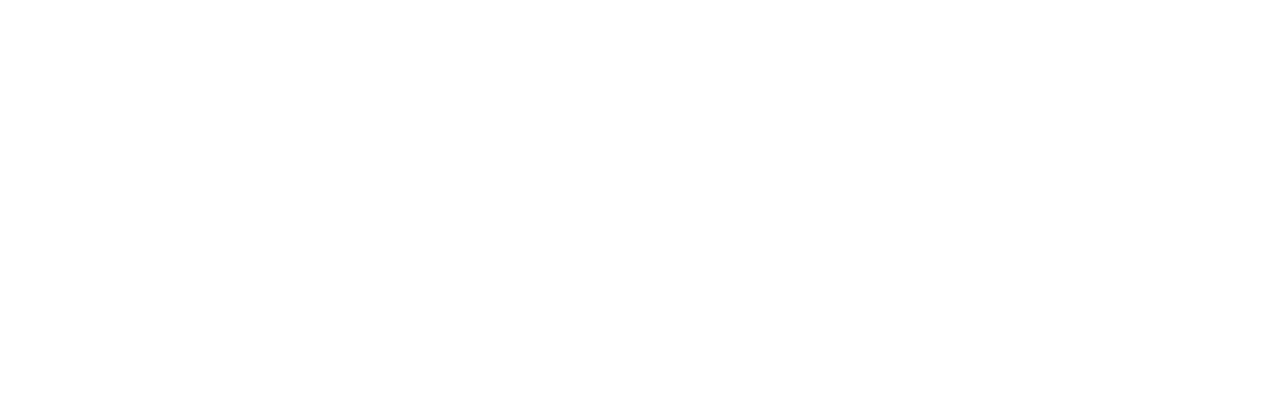
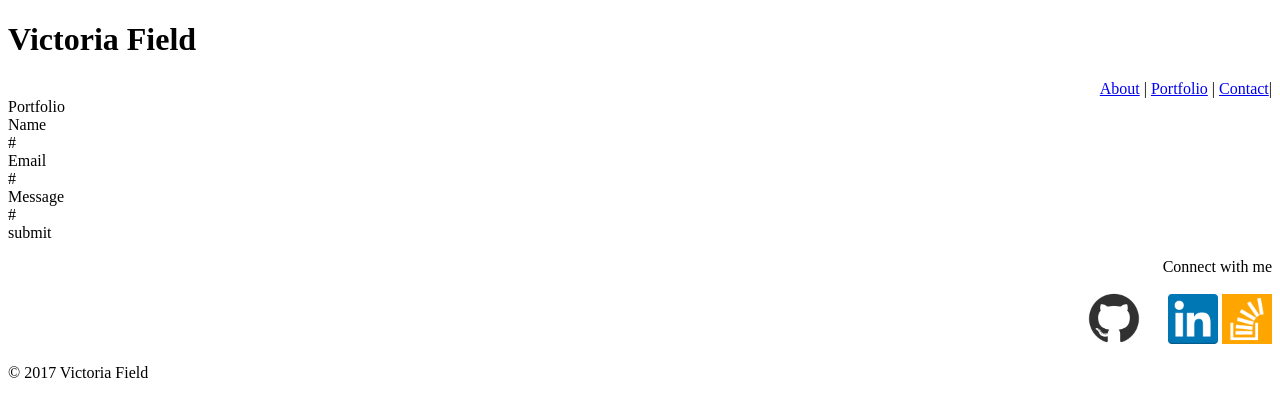
Before and after one commit to victoria-field/Basic-Portfolio, a plain HTML site: page contact.html in a window 1280 px wide. Drawn offline with Linux system fonts and the light colour scheme.

Commit message:
added divs in contact and portfolio

```diff
--- a/contact.html
+++ b/contact.html
@@ -0,0 +1,68 @@
+<!DOCTYPE html>
+<html>
+<head>
+	<title>Contact Victoria Field</title>
+</head>
+<body>
+
+<div> <!--page-->
+
+
+<div> <!--head-->
+
+<div align="left"> <!--name-->
+
+
+	<h1>Victoria Field</h1>
+</div> <!--name-->
+
+<div align="right"> <!--nav-->
+	<nav>
+	<a href="/index/">About</a> |
+	<a href="/portfolio/">Portfolio</a> |
+	<a href="/contact/">Contact</a>|
+</nav>
+</div> <!--nav-->
+
+</div> <!--head-->
+<div> <!--Contact-->
+	Portfolio
+</div> <!--Contact-->
+
+<div><!--name-->
+Name
+</div>
+<div><!--name box-->
+	#
+</div>
+<div><!--email-->
+Email
+</div>
+<div><!--email box-->
+	#
+</div>
+<div><!--message-->
+Message
+</div>
+<div><!--message box-->
+	#
+</div>
+<div>
+submit
+</div>
+<div align="right"> <!--links-->
+	<p>Connect with me</p>
+	<a href="https://github.com/victoria-field"><img src="assets\images\github-mark.png" alt="github-mark" width="100" /></a>
+	<a href="https://www.linkedin.com/in/victoria-field"><img src="assets\images\unnamed.png" width="50"></a>
+	<a href="https://stackoverflow.com/users/8242550/vfield"><img src="assets\images\stackoverflow.png" width="50"></a>
+</div> <!--links-->
+
+<footer> <!--footer-->
+	<p>&copy; 2017 Victoria Field</p>
+</footer> <!--footer-->
+
+</div><!--page>
+
+</div> <!--page-->
+</body>
+</html>
```
Also changed, not shown: index.html (+6 -5 lines), portfolio.html (+46 -0 lines).
